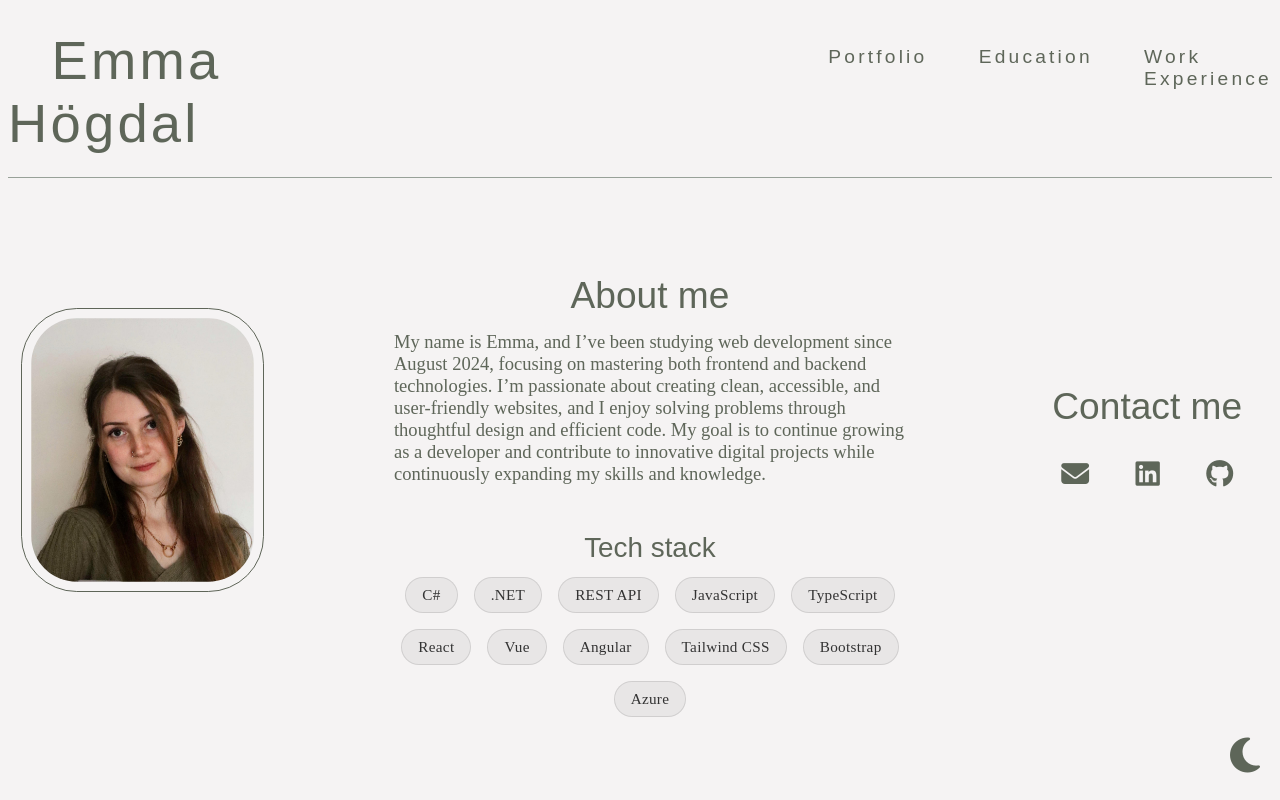
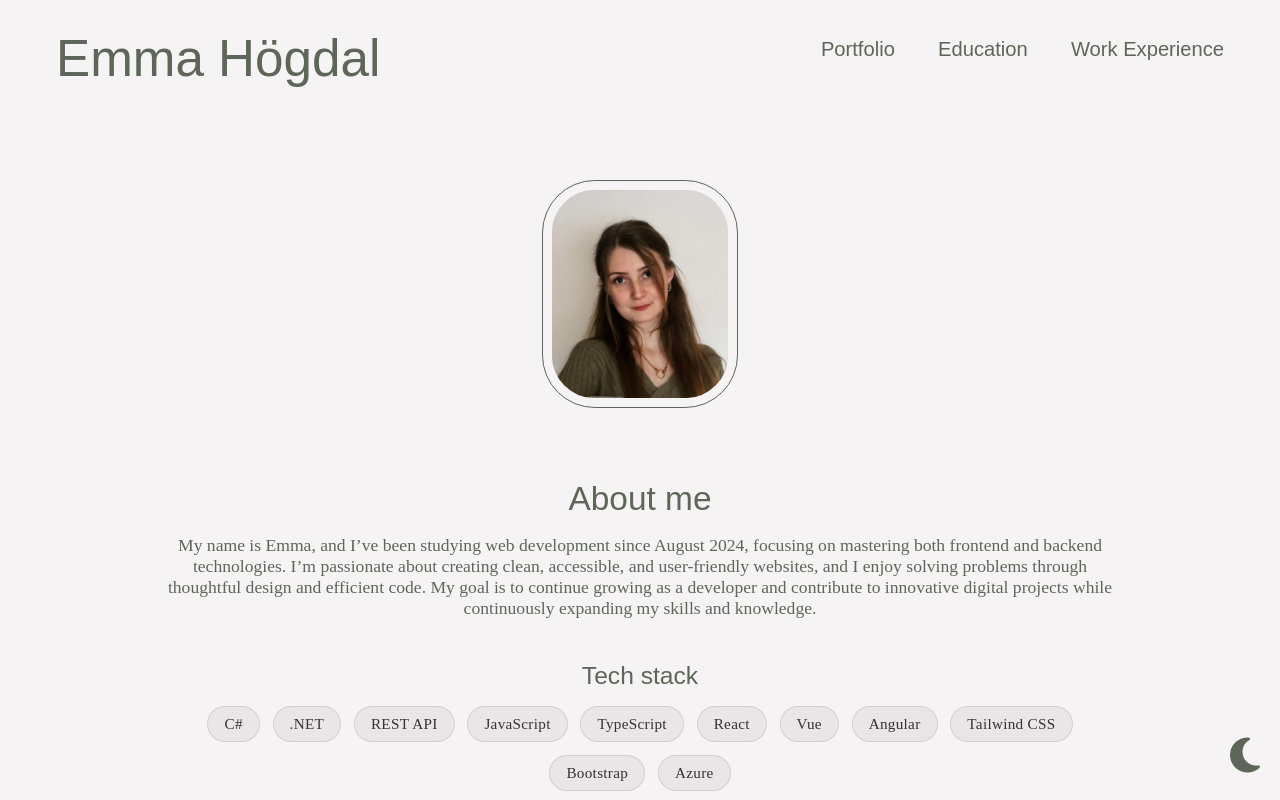
Before and after one commit to Dilemma98/emmahogdal, a React (Vite) app in the folder Frontend/: page /#/ in a window 1280 px wide. Shown: the top 800 px of the page. Built offline with nearby package versions, Linux system fonts and the light colour scheme; a web font is replaced by a local one.

Commit message:
mediaqueries added

```diff
--- a/Frontend/src/stylesheets/header.css
+++ b/Frontend/src/stylesheets/header.css
@@ -1,9 +1,10 @@
 @import url('https://fonts.cdnfonts.com/css/skeina');
 
-header{
-    display: flex;
-    border-bottom: 1px solid #98a198;
-    letter-spacing: 0.2em;
+header {
+  display: flex;
+  justify-content: space-between; /* Titel till vänster, meny till höger */
+  align-items: center;
+  padding: 0 3em;
 }
 
 header h1 a{
@@ -12,12 +13,12 @@ header h1 a{
     font-weight: 100;
 }
 
-.navBar ul{
-    font-size: 0.8em;
-    display: flex;
-    gap: 4em;
-    margin-top: 3em;
-    margin-left: 36em;
+.navBar ul {
+  font-size: 0.8em;
+  display: flex;
+  gap: 4em;
+  margin-top: 3em;
+  justify-content: flex-end; /* korrekt syntax */
 }
 
 .navBar li{
@@ -59,12 +60,36 @@ body.darkMode header{
     }
 
     .navBar ul{
-        gap: 2.5em;
+        gap: 2em;
         font-size: 0.6em;
         margin-top: 0.8em;
         margin-left: auto;
         margin-right: auto;
         justify-content: center;
     }
+}
 
+@media screen and (min-width: 801px) and (max-width: 1410px) {
+    header {
+        justify-content: space-between;
+        align-items: center;
+        padding: 0 3em;
+    }
+
+    header h1 a {
+        font-size: 1.6em;
+        margin-left: 0;
+    }
+
+    .navBar ul {
+        font-size: 0.9em;
+        gap: 3em;
+        margin-top: 0;
+        margin-left: 0;
+        justify-content: flex-end;
+    }
+
+    .navBar li {
+        padding-bottom: 0.3em;
+    }
 }
--- a/Frontend/src/stylesheets/mainpart.css
+++ b/Frontend/src/stylesheets/mainpart.css
@@ -1,4 +1,4 @@
-.mainPart{
+.mainPart {
   justify-content: center;
   width: 90vw;
   height: 55vh;
@@ -9,13 +9,14 @@
   font-size: 1.16em;
 }
 
-.text, .techStack{
+.text,
+.techStack {
   display: flex;
   flex-direction: column;
   width: 40vw;
 }
 
-.techStack{
+.techStack {
   margin-bottom: 1em;
 }
 
@@ -44,7 +45,7 @@ margin-bottom: 1em;
   transform: scale(1.1);
 }
 
-.mainPart h2{
+.mainPart h2 {
   margin-left: auto;
   margin-right: auto;
   width: 6em;
@@ -54,7 +55,8 @@ margin-bottom: 1em;
   font-family: 'Skeina', sans-serif;
 }
 
-.mainPart h3, .aboutHeader{
+.mainPart h3,
+.aboutHeader {
   margin-left: auto;
   margin-right: auto;
   margin-bottom: -0.1em;
@@ -69,26 +71,27 @@ margin-bottom: 1em;
   margin-top: 6em;
 }
 
-.mainPart:hover{
+.mainPart:hover {
   cursor: default;
 }
 
-.links{
+.links {
   display: flex;
   gap: 2.5em;
   justify-content: center;
 }
 
-a{
+a {
   color: #4e5648e6;
   font-size: 1.5em;
 }
-a:visited{
+
+a:visited {
   color: #4e5648e6;
 }
 
 body.darkMode a,
-body.darkMode a:visited{
+body.darkMode a:visited {
   color: white;
 }
 
@@ -101,3 +104,143 @@ body:not(.darkMode) .tech-bubbles span {
 body:not(.darkMode) .tech-bubbles span:hover {
   background-color: rgba(0, 0, 0, 0.1);
 }
+
+
+@media screen and (max-width: 800px) {
+  .mainPart {
+    flex-direction: column;
+    width: 90vw;
+    height: auto;
+    margin-top: 2em;
+    margin-left: auto;
+    margin-right: auto;
+    gap: 2em;
+    font-size: 1em;
+  }
+
+  .mainPart .imgMe {
+    display: block;
+    margin: 0 auto;
+    width: 8em;
+    margin-top: 0.5em;
+  }
+
+  .text {
+    margin-top: -1em;
+    text-align: center;
+  }
+
+  .text,
+  .techStack {
+    width: 90vw;
+    margin-left: auto;
+    margin-right: auto;
+  }
+
+  .tech-bubbles {
+    gap: 0.5rem;
+  }
+
+  .mainPart .contactMe {
+    margin-top: -1em;
+  }
+
+  .mainPart .contactMe .links {
+    display: flex;
+    flex-direction: row;
+  }
+
+  .mainPart h2 {
+    font-size: 1.7em;
+    width: auto;
+  }
+
+  .mainPart h3,
+  .aboutHeader {
+    font-size: 1.3em;
+    width: auto;
+  }
+
+  .links {
+    flex-direction: column;
+    gap: 1em;
+  }
+
+  a {
+    font-size: 1.3em;
+  }
+
+  .contactMe {
+    margin-top: 3em;
+  }
+}
+
+@media screen and (min-width: 801px) and (max-width: 1410px) {
+  .mainPart {
+    display: flex;
+    flex-direction: column;
+    align-items: center;
+    justify-content: center;
+    width: 85vw;
+    height: auto;
+    margin: 4em auto;
+    gap: 3em;
+    font-size: 1.1em;
+  }
+
+  .mainPart .imgMe {
+    display: block;
+    margin: 0 auto;
+    width: 10em;
+  }
+
+  .text {
+    text-align: center;
+    width: 75vw;
+    margin-top: -0.5em;
+  }
+
+  .techStack {
+    width: 75vw;
+    margin: 0 auto;
+  }
+
+  .tech-bubbles {
+    justify-content: center;
+    gap: 0.8rem;
+    margin-top: 1.2rem;
+  }
+
+  .tech-bubbles span {
+    font-size: 0.95rem;
+    padding: 0.5rem 1rem;
+  }
+
+  .mainPart h2 {
+    font-size: 1.9em;
+    width: auto;
+    margin-bottom: 0.3em;
+  }
+
+  .mainPart h3,
+  .aboutHeader {
+    font-size: 1.4em;
+    width: auto;
+  }
+
+  .contactMe {
+    margin-top: 2.5em;
+    text-align: center;
+  }
+
+  .links {
+    display: flex;
+    flex-direction: row; /* Rada upp kontaktikonerna horisontellt */
+    justify-content: center;
+    gap: 2em;
+  }
+
+  a {
+    font-size: 1.4em;
+  }
+}
--- a/Frontend/src/stylesheets/portfolio.css
+++ b/Frontend/src/stylesheets/portfolio.css
@@ -82,3 +82,95 @@
 #portfolio a:hover {
     background: #4a4a4a;
 }
+
+@media screen and (max-width: 800px) {
+ #portfolio h2 {
+        font-size: 1.8em;
+        width: auto;
+        margin-top: 1.5em;
+    }
+
+    #portfolio .info {
+        width: 85vw;
+        height: auto;
+        font-size: 1em;
+        margin-top: 1.5em;
+    }
+
+    .projects {
+        gap: 2em;
+        width: 80%;
+        margin-top: 2em;
+    }
+
+    .projectCard {
+        width: 90%;
+        padding: 1em;
+        border-radius: 0.8em;
+    }
+
+    .projectCard img {
+        width: 100%;
+        border-radius: 0.6em;
+    }
+
+    .projects h3 {
+        font-size: 1.2em;
+    }
+
+    .projectCard p {
+        font-size: 0.9em;
+        margin-bottom: 2em;
+    }
+
+    #portfolio a {
+        font-size: 0.85em;
+        padding: 0.4em 1em;
+    }
+}
+
+@media screen and (min-width: 801px) and (max-width: 1410px) {
+    #portfolio h2 {
+        font-size: 2em;
+        width: auto;
+        margin-top: 2em;
+    }
+
+    #portfolio .info {
+        width: 60vw;
+        height: auto;
+        font-size: 1.1em;
+        margin-top: 2em;
+    }
+
+    .projects {
+        grid-template-columns: repeat(2, 1fr); /* Två kolumner */
+        gap: 3em;
+        width: 85%;
+        margin-top: 4em;
+    }
+
+    .projectCard {
+        width: 100%;
+        padding: 1.3em;
+        border-radius: 1em;
+    }
+
+    .projectCard img {
+        height: 180px;
+    }
+
+    .projects h3 {
+        font-size: 1.3em;
+    }
+
+    .projectCard p {
+        font-size: 1em;
+        margin-bottom: 2em;
+    }
+
+    #portfolio a {
+        font-size: 0.9em;
+        padding: 0.5em 1.2em;
+    }
+}
```
Also changed, not shown: Frontend/src/stylesheets/imgMe.css (line endings or trailing spaces). Lines whose indentation alone changed are shown as unchanged.
